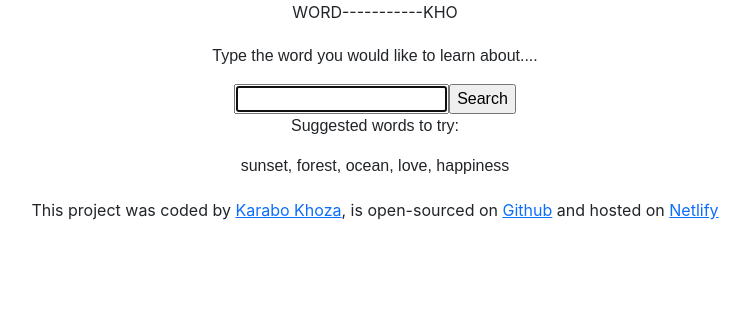
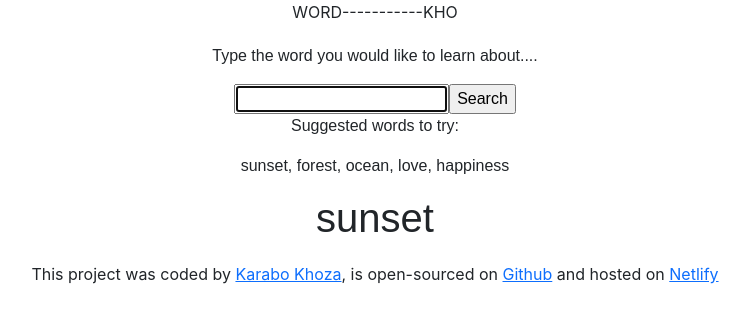
Before and after one commit to Karabo-Khoza/dictionary-project, a React (Create React App) app: page / in a window 1280 px wide. Shown: the top 322 px of the page, without its empty margins (265-1014 px from the left). Built offline with nearby package versions, Linux system fonts and the light colour scheme.

Commit message:
Intergrated api

```diff
--- a/package.json
+++ b/package.json
@@ -7,6 +7,7 @@
     "@testing-library/jest-dom": "^6.9.1",
     "@testing-library/react": "^16.3.0",
     "@testing-library/user-event": "^13.5.0",
+    "axios": "^1.12.2",
     "react": "^19.2.0",
     "react-dom": "^19.2.0",
     "react-scripts": "5.0.1",
--- a/src/Dictionary.js
+++ b/src/Dictionary.js
@@ -1,16 +1,25 @@
 import React, { useState } from "react";
+import axios from "axios";
 import "./Dictionary.css";
 
 export default function Dictionary() {
-  const [keyword, setKeyword] = useState("");
+  const [keyword, setKeyword] = useState("sunset");
+
+  function handleKeywordChange(event) {
+    setKeyword(event.target.value);
+  }
+
+  function handleResponse(response) {
+    console.log(response.data);
+  }
 
   function search(event) {
     event.preventDefault();
-    alert(`You searched for "${event.target[0].value}"`);
-  }
 
-  function handleKeywordChange(event) {
-    setKeyword(event.target.value);
+    const apiKey = "abcf5d3b0bd02t169o09a45ab84f1629";
+    let apiUrl = `https://api.shecodes.io/dictionary/v1/define?word=${keyword}&key=${apiKey}`;
+
+    axios.get(apiUrl).then(handleResponse);
   }
 
   return (
```
Also changed, not shown: 1 other file (tests, documents, lock files or other folders).
